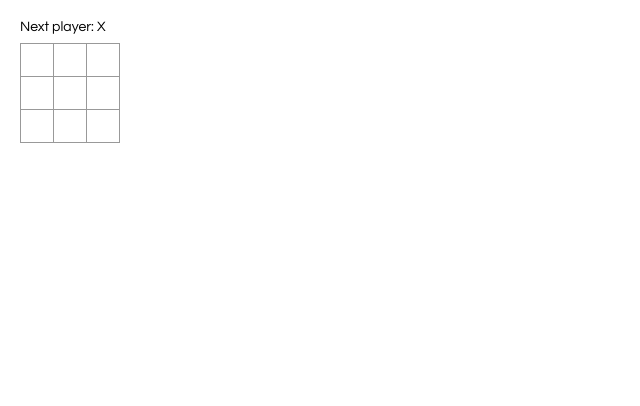
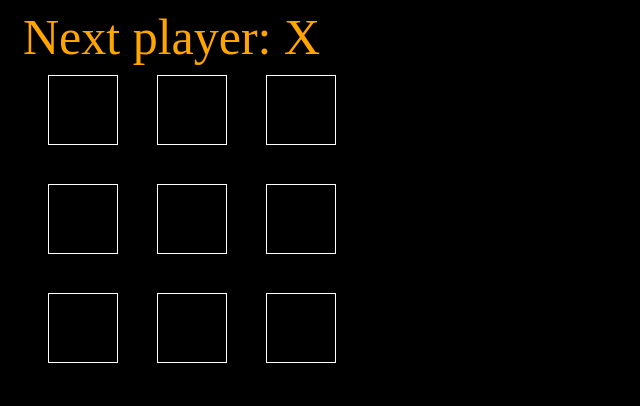
Before and after one commit to MHUS25/tic-tac-toe, a React app: page / in a window 1280 px wide. Shown: the whole page, without its empty margins (0-640 px from the left). Built offline with nearby package versions, Linux system fonts and the light colour scheme.

Commit message:
Getting creative with some css

```diff
--- a/src/index.css
+++ b/src/index.css
@@ -1,6 +1,11 @@
 body {
-  font: 14px "Century Gothic", Futura, sans-serif;
-  margin: 20px;
+  font-size: 50px;
+  text-align: center;
+  font-family: futura;
+  color: orange;
+  background-color: black;
+  /* margin: 40px;
+  padding: 40px; */
 }
 
 ol, ul {
@@ -18,18 +23,21 @@ ol, ul {
 }
 
 .square {
-  background: #fff;
-  border: 1px solid #999;
+  margin: 40px;
+  padding: 40px;
+  background: black;
+  border: 1px solid white;
   float: left;
-  font-size: 24px;
+  font-size: 50px;
   font-weight: bold;
+  color: white;
   line-height: 34px;
-  height: 34px;
+  height: 70px;
   margin-right: -1px;
   margin-top: -1px;
   padding: 0;
   text-align: center;
-  width: 34px;
+  width: 70px;
 }
 
 .square:focus {
```
